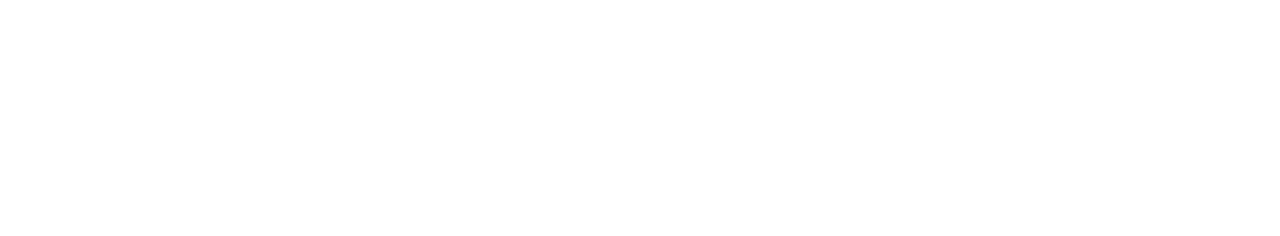
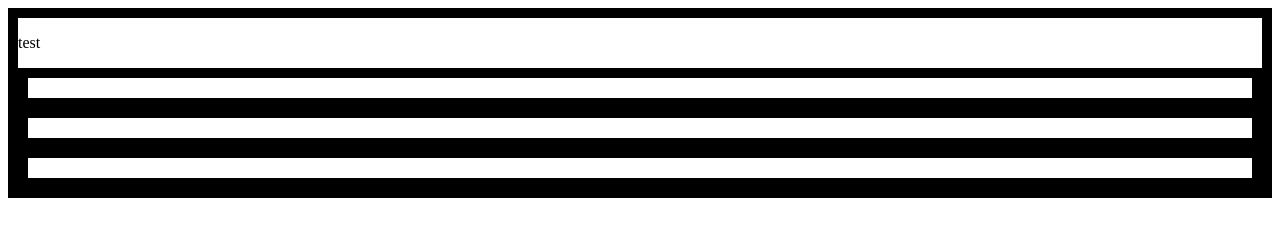
Before and after one commit to bryceberdijo/Project-Etch-a-Sketch, a plain HTML site: page index.html in a window 1280 px wide. Drawn offline with Linux system fonts and the light colour scheme.

Commit message:
I have added the div contrainers with a basic styles setting to it. Tho, I am still unsure on how I would do the rest

```diff
--- a/index.html
+++ b/index.html
@@ -4,12 +4,15 @@
     <meta charset="UTF-8">
     <meta name="viewport" content="width=device-width, initial-scale=1.0">
     <title>Project: Etch a Sketch</title>
+    <link rel="stylesheet" href="styles.css">
 </head>
 <body>
 
-    <div>
+    <div class="container">
+        <p>test</p>
 
     </div>
 
+    <script src="script.js" defer></script>
 </body>
 </html>
--- a/script.js
+++ b/script.js
@@ -0,0 +1,15 @@
+
+
+const container = document.querySelector(".container");
+
+const row1 = document.createElement("div");
+const row2 = document.createElement("div");
+const row3 = document.createElement("div");
+//row1.classList.add('container');
+row1.id = "container2";
+row2.id = "container2";
+row3.id = "container2";
+
+container.appendChild(row1);
+container.appendChild(row2);
+container.appendChild(row3);
--- a/styles.css
+++ b/styles.css
@@ -0,0 +1,13 @@
+.container {
+    border: 10px solid black;
+    background-color: white;
+
+    margin: 0;
+}
+
+#container2 {
+    border: 10px solid black;
+    background-color: white;
+    padding: 10px;
+    margin: 0;
+}
```
